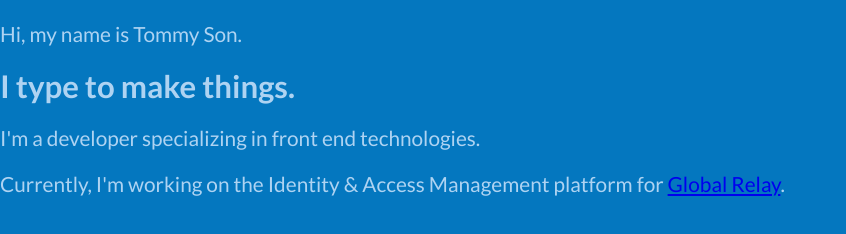
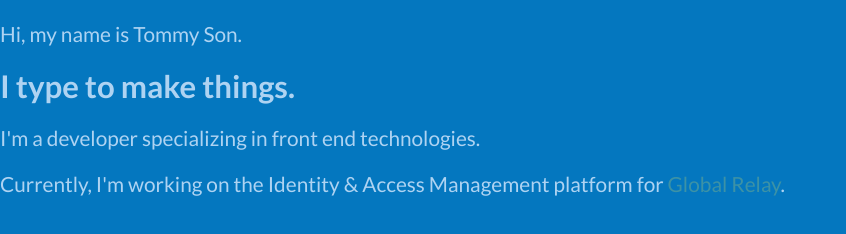
Before and after one commit to BlueConnection/getting-started-with-css, a plain HTML site: page index.html in a window 1280 px wide. In both pictures the pointer is over the link "Global Relay". Shown: the whole page, without its empty margins (0-846 px from the left). Drawn offline with Linux system fonts and the light colour scheme; a web font is replaced by a local one.

Commit message:
Style anchor element

```diff
--- a/index.css
+++ b/index.css
@@ -69,3 +69,11 @@ h2,
 h3 {
   margin: 0;
 }
+
+a {
+  color: var(--sand);
+}
+a:hover {
+  color: var(--aqua-green);
+  text-decoration: none; /* Accessibility principles indicate that there needs to be a way for any links to be obvious before any hover state. */
+}
```
